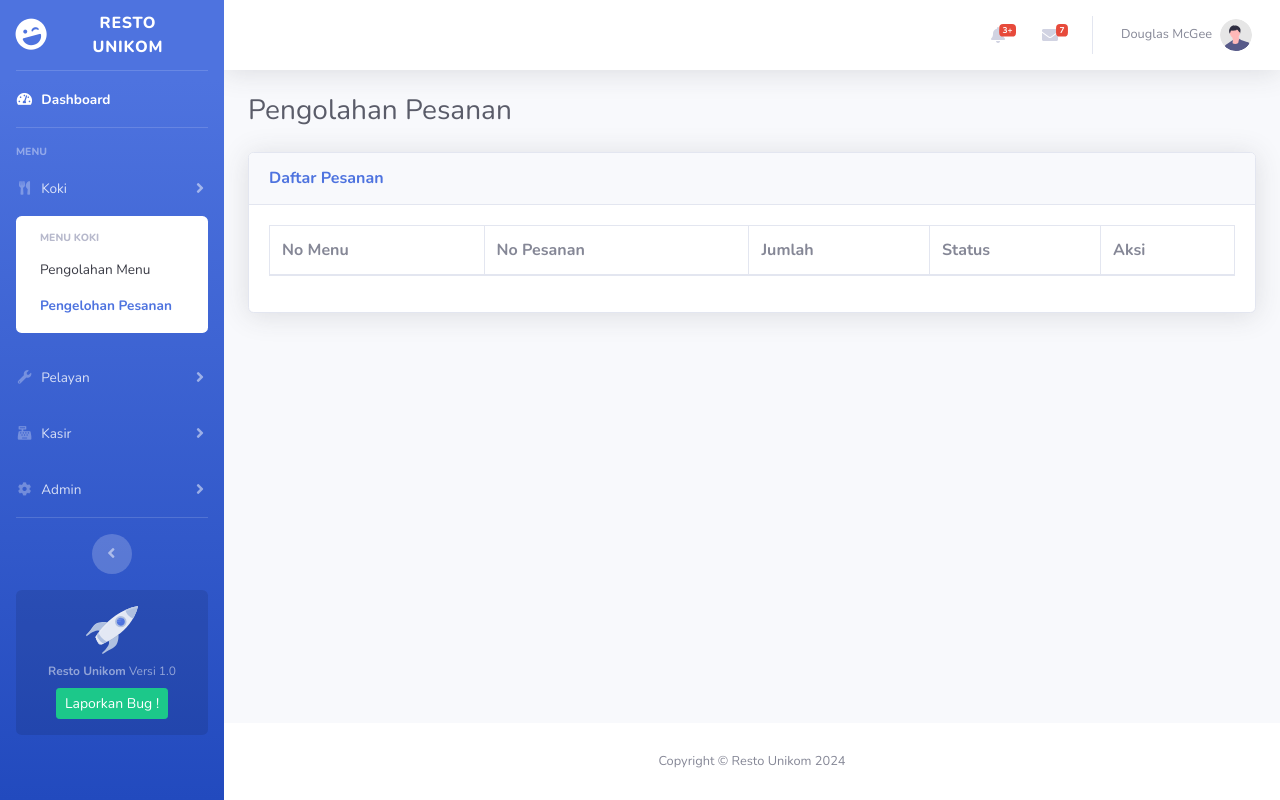
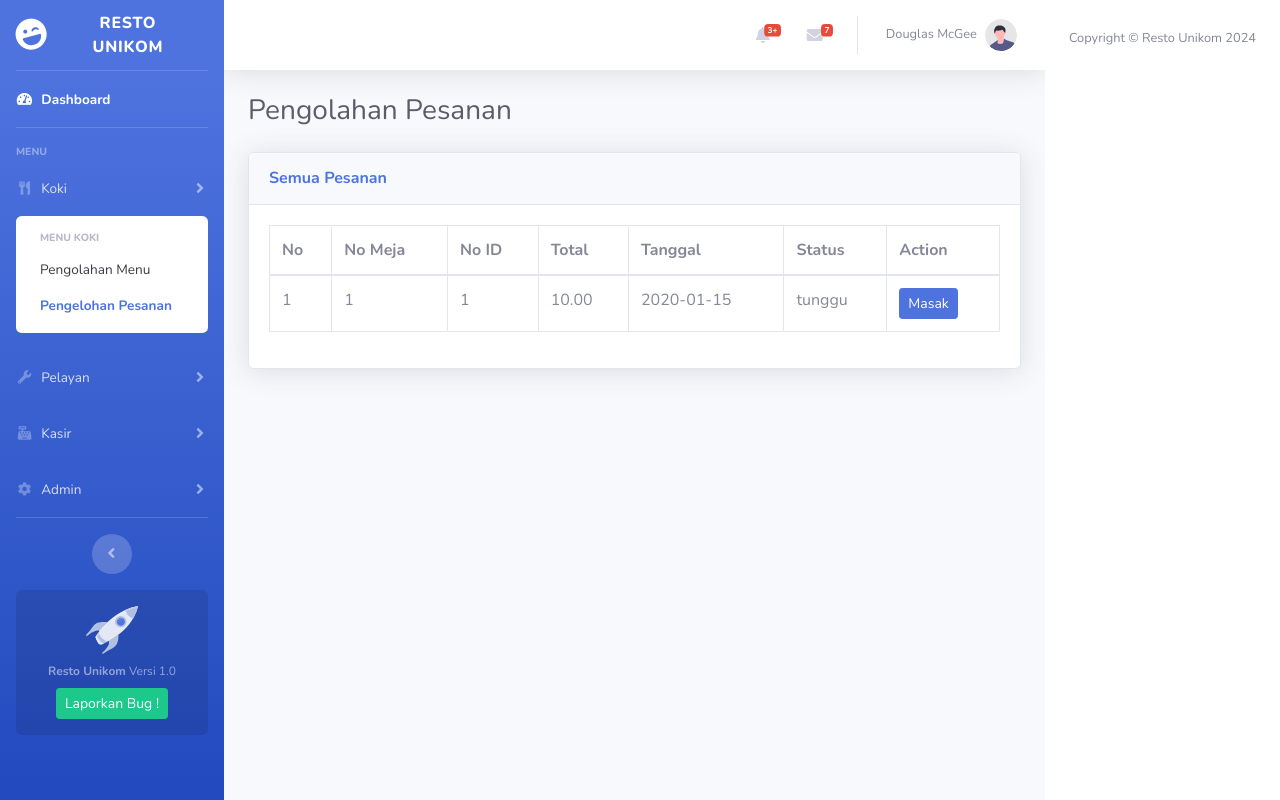
Before and after one commit to xturus138/adminWebsite, a PHP site: page /pengolahan-pesanan-koki.php in a window 1280 px wide. Run offline with PHP 8.4, Linux system fonts and the light colour scheme; tables that the repository leaves empty hold one stand-in row (values such as "Sample post"); lists and menus that the app fills with data are empty.

Commit message:
KOKI SEMUA BERES

```diff
--- a/pengolahan-pesanan-koki.php
+++ b/pengolahan-pesanan-koki.php
@@ -348,28 +348,70 @@
                 <div class="col-12">
                     <div class="card shadow mb-4">
                         <div class="card-header py-3">
-                            <h6 class="m-0 font-weight-bold text-primary">Daftar Pesanan</h6>
+                            <h6 class="m-0 font-weight-bold text-primary">Semua Pesanan</h6>
                         </div>
                         <div class="card-body">
-                            <div class="table-responsive">
-                                <table class="table table-bordered" id="dataTable" width="100%" cellspacing="0">
+                            <table class="table table-bordered">
                                 <thead>
                                     <tr>
-                                            <th>No Menu</th>
-                                            <th>No Pesanan</th>
-                                            <th>Jumlah</th>
+                                        <th>No</th>
+                                        <th>No Meja</th>
+                                        <th>No ID</th>
+                                        <th>Total</th>
+                                        <th>Tanggal</th>
                                         <th>Status</th>
-                                            <th>Aksi</th>
+                                        <th>Action</th>
                                     </tr>
                                 </thead>
-                                    <tbody id="ordersTableBody">
-                                        <!-- Data will be populated dynamically -->
+                                <tbody>
+                                    <?php
+                                    include 'config.php'; // Include database connection
+
+                                    // Query to select all pesanan
+                                    $query = "SELECT * FROM pesanan";
+                                    $result = mysqli_query($db, $query);
+
+                                    $no = 1;
+                                    while ($row = mysqli_fetch_assoc($result)) {
+                                        echo "<tr>";
+                                        echo "<td>" . $no++ . "</td>";
+                                        echo "<td>" . htmlspecialchars($row['no_meja']) . "</td>";
+                                        echo "<td>" . htmlspecialchars($row['no_id']) . "</td>";
+                                        echo "<td>" . htmlspecialchars($row['total']) . "</td>";
+                                        echo "<td>" . htmlspecialchars($row['tanggal']) . "</td>";
+                                        echo "<td>" . htmlspecialchars($row['status']) . "</td>";
+
+                                        // Determine the action based on the current status
+                                        $status = $row['status'];
+                                        if ($status == 'tunggu') {
+                                            $nextStatus = 'masak';
+                                            $buttonText = 'Masak';
+                                            $buttonClass = 'btn-primary';
+                                        } elseif ($status == 'masak') {
+                                            $nextStatus = 'beres';
+                                            $buttonText = 'Selesai';
+                                            $buttonClass = 'btn-success';
+                                        } else {
+                                            $nextStatus = 'tunggu';
+                                            $buttonText = 'Tunggu';
+                                            $buttonClass = 'btn-warning';
+                                        }
+
+                                        echo "<td>
+                                                <a href='pengolahan-pesanan-status-koki.php?id=" . $row['no_pesanan'] . "&status=" . $nextStatus . "' class='btn $buttonClass btn-sm'>$buttonText</a>
+                                            </td>";
+                                        echo "</tr>";
+                                    }
+                                    ?>
                                 </tbody>
                             </table>
                         </div>
                     </div>
                 </div>
             </div>
+
+
+
             </div>
             </div>
             </div>
```
Also changed, not shown: pengolahan-pesanan-status-koki.php (added, +23 -0 lines). Lines whose indentation alone changed are shown as unchanged.
